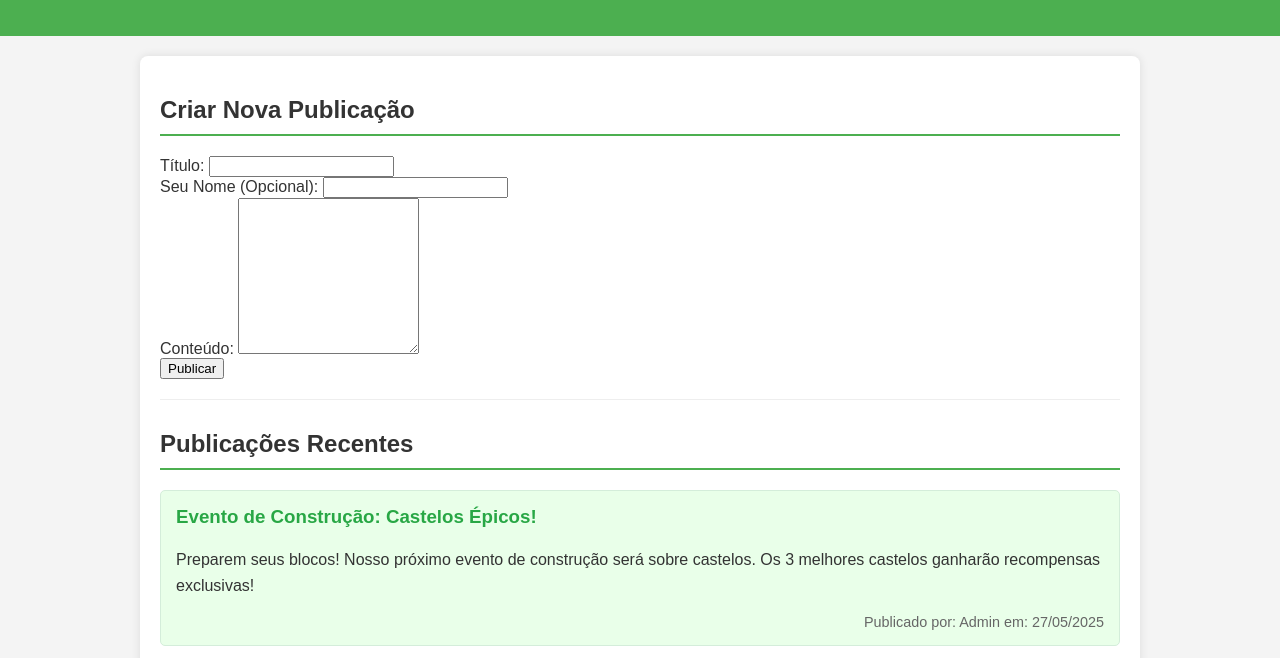
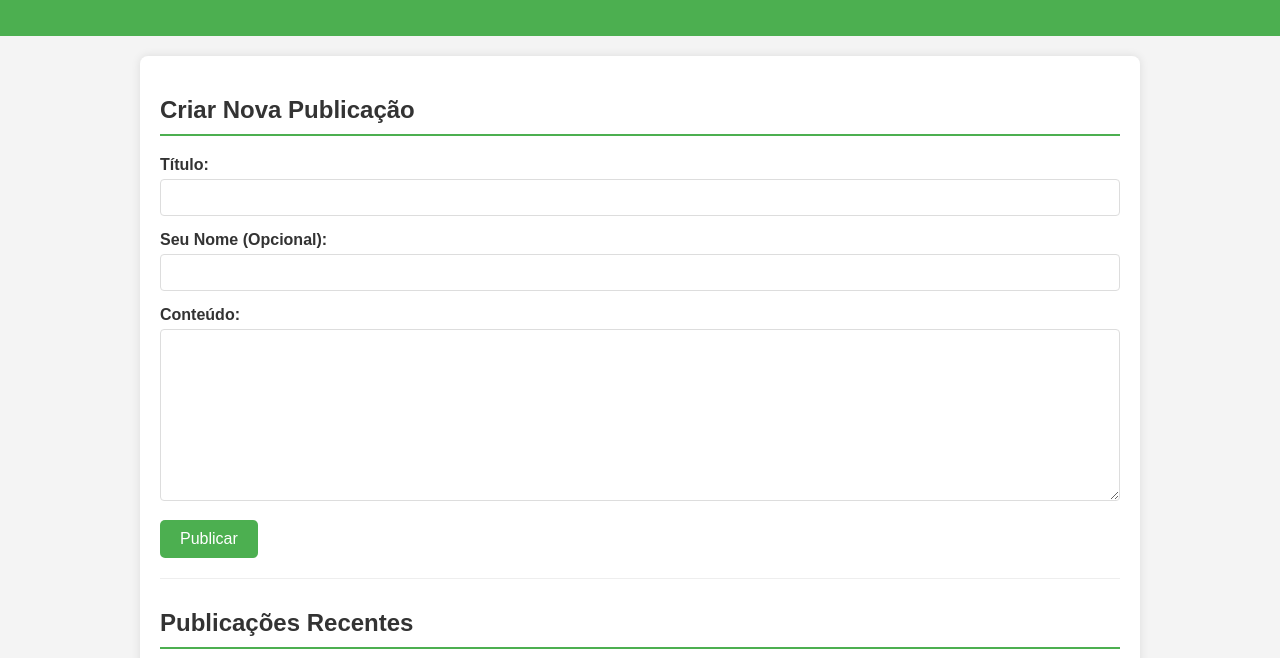
Before and after one commit to patitufps/muralbecocraft, a plain HTML site: page index.html in a window 1280 px wide. Shown: the part 109-767 px from the top of the page. Drawn offline with Linux system fonts and the light colour scheme.

Commit message:
Update style.css

```diff
--- a/style.css
+++ b/style.css
@@ -48,6 +48,46 @@
     margin-bottom: 20px;
 }
 
+/* Estilos para o formulário de postagem */
+.form-group {
+    margin-bottom: 15px;
+}
+
+.form-group label {
+    display: block;
+    margin-bottom: 5px;
+    font-weight: bold;
+}
+
+.form-group input[type="text"],
+.form-group textarea {
+    width: 100%;
+    padding: 10px;
+    border: 1px solid #ddd;
+    border-radius: 4px;
+    box-sizing: border-box; /* Garante que padding não aumenta a largura total */
+}
+
+.form-group textarea {
+    resize: vertical; /* Permite redimensionar verticalmente */
+}
+
+button[type="submit"] {
+    background-color: #4CAF50;
+    color: white;
+    padding: 10px 20px;
+    border: none;
+    border-radius: 5px;
+    cursor: pointer;
+    font-size: 1em;
+    transition: background-color 0.3s ease;
+}
+
+button[type="submit"]:hover {
+    background-color: #45a049;
+}
+
+/* Estilos para as postagens do blog */
 .mural-post {
     background-color: #e9ffe9;
     border: 1px solid #d4edda;
```
